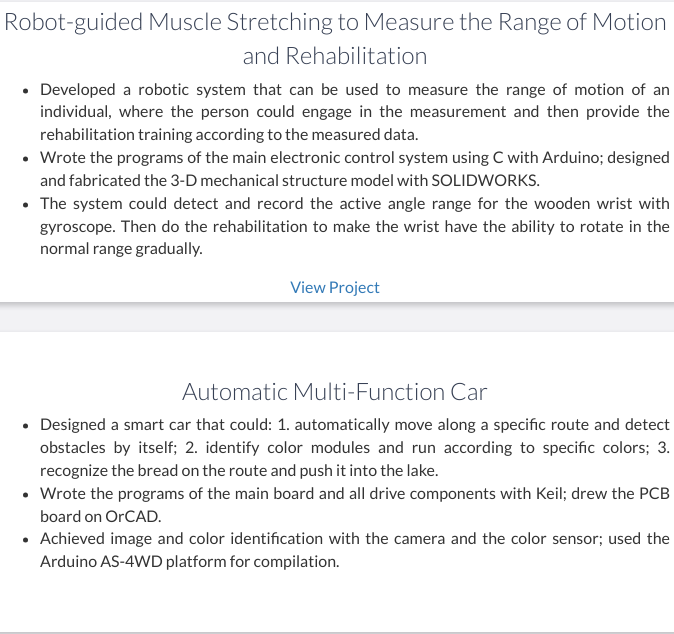
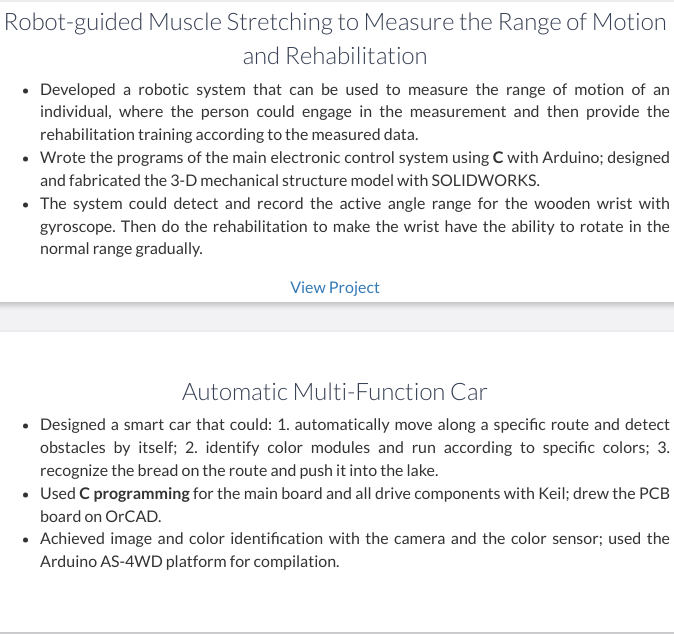
Before and after one commit to GuozhiTang/Self-Introduction, a website: page index.html in a window 1280 px wide. Shown: the part 4100-4734 px from the top of the page, 455-1129 px from the left. Drawn offline with nearby package versions, Linux system fonts and the light colour scheme.

Commit message:
Modified some bold parts in Projects

```diff
--- a/index.html
+++ b/index.html
@@ -229,7 +229,7 @@
                         <h3>Robot-guided Muscle Stretching to Measure the Range of Motion and Rehabilitation</h3>
                         <ul>
                             <li>Developed a robotic system that can be used to measure the range of motion of an individual, where the person could engage in the measurement and then provide the rehabilitation training according to the measured data.</li>
-                            <li>Wrote the programs of the main electronic control system using C with Arduino; designed and fabricated the 3-D mechanical structure model with SOLIDWORKS.</li>
+                            <li>Wrote the programs of the main electronic control system using <b>C</b> with Arduino; designed and fabricated the 3-D mechanical structure model with SOLIDWORKS.</li>
                             <li>The system could detect and record the active angle range for the wooden wrist with gyroscope. Then do the rehabilitation to make the wrist have the ability to rotate in the normal range gradually.</li>
                         </ul>
                         <a href="download/FYP Presentation_Guozhi Tang_2109630_Final.pdf" target="_blank">View Project</a>
@@ -247,7 +247,7 @@
                         <h3>Automatic Multi-Function Car</h3>
                         <ul>
                             <li>Designed a smart car that could: 1. automatically move along a specific route and detect obstacles by itself; 2. identify color modules and run according to specific colors; 3. recognize the bread on the route and push it into the lake.</li>
-                            <li>Wrote the programs of the main board and all drive components with Keil; drew the PCB board on OrCAD.</li>
+                            <li>Used <b>C programming</b> for the main board and all drive components with Keil; drew the PCB board on OrCAD.</li>
                             <li>Achieved image and color identification with the camera and the color sensor; used the Arduino AS-4WD platform for compilation.</li>
                         </ul>
                     </div>
```
